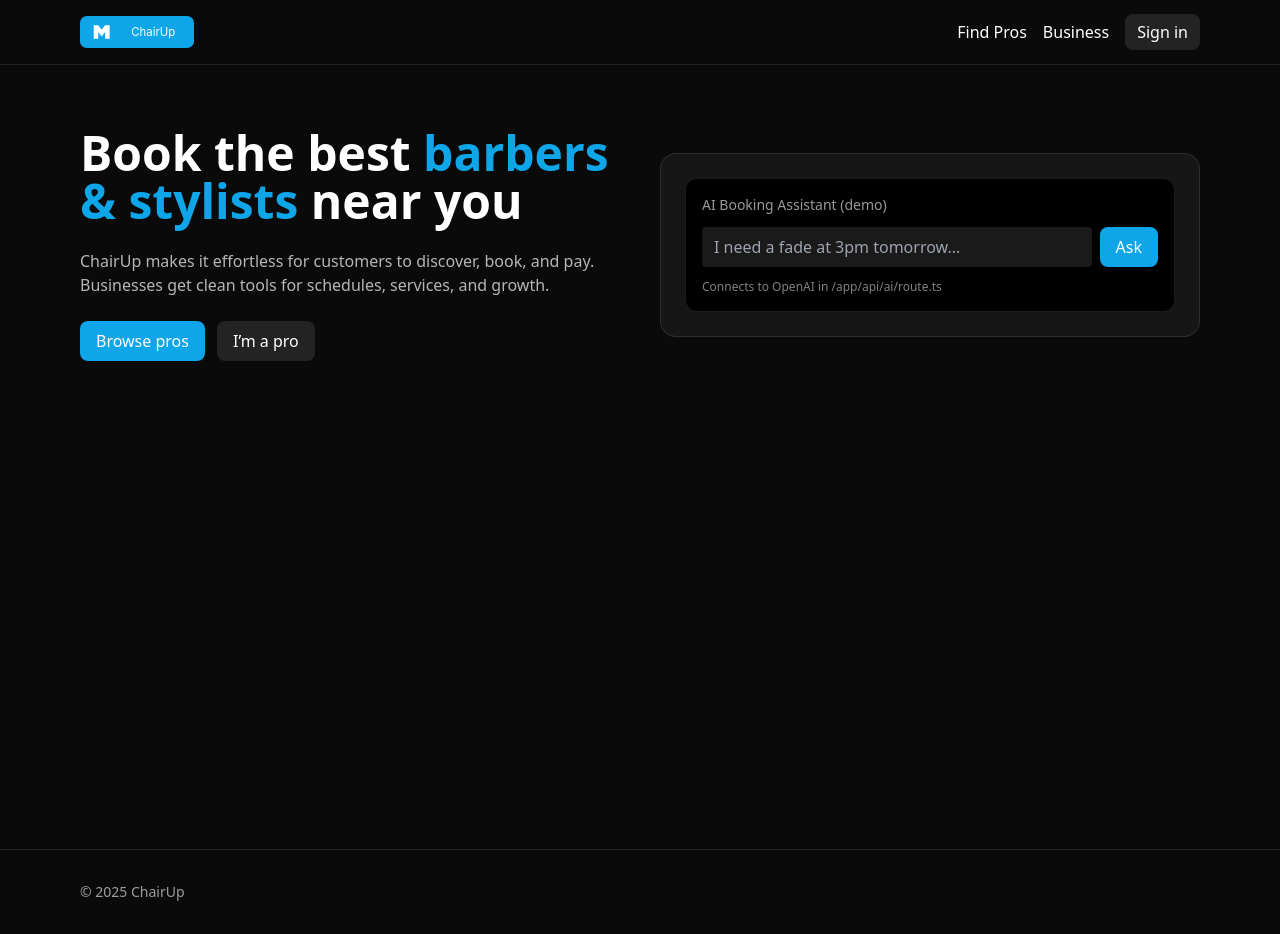
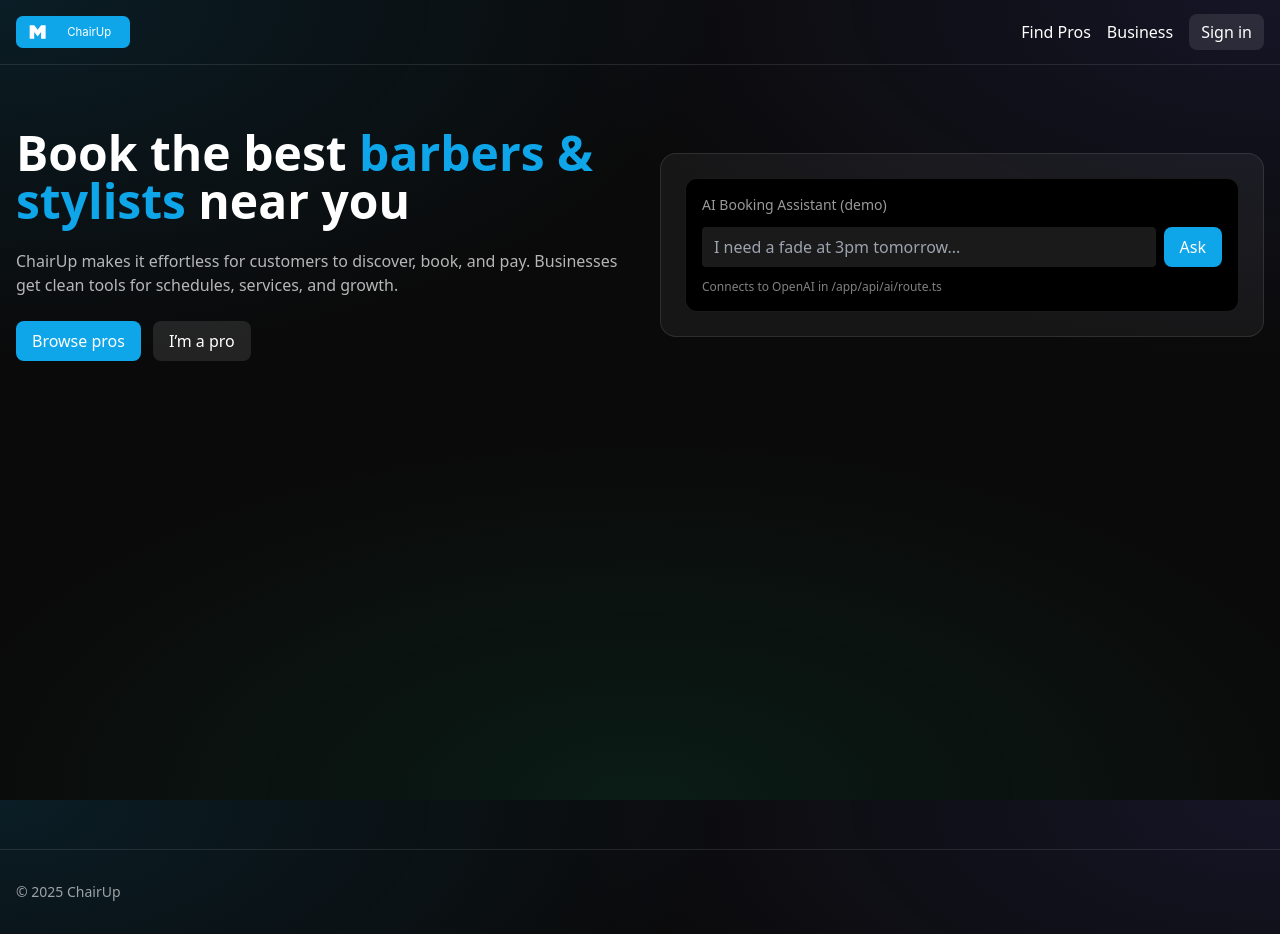
Before and after one commit to Rivanhindaia/ChairUpAi, a Next.js app in the folder ChairUp/: page / in a window 1280 px wide. Built offline with nearby package versions, Linux system fonts and the light colour scheme.

Commit message:
Update globals.css

```diff
--- a/ChairUp/app/globals.css
+++ b/ChairUp/app/globals.css
@@ -1,7 +1,42 @@
 @tailwind base;
 @tailwind components;
 @tailwind utilities;
+
 :root { color-scheme: dark; }
-body { @apply bg-neutral-950 text-white; }
-.container { @apply max-w-6xl mx-auto px-4; }
-*:focus-visible { outline: 2px solid theme('colors.brand.DEFAULT'); outline-offset: 2px; }
+
+/* Background */
+body {
+  @apply bg-neutral-950 text-white antialiased;
+  background-image:
+    radial-gradient(1200px 600px at 0% 0%, rgba(14,165,233,0.12), transparent 60%),
+    radial-gradient(1200px 600px at 100% 0%, rgba(99,102,241,0.12), transparent 60%),
+    radial-gradient(1200px 600px at 50% 100%, rgba(16,185,129,0.10), transparent 60%);
+  background-attachment: fixed;
+}
+
+.container { @apply max-w-7xl mx-auto px-4; }
+.section { @apply py-16 md:py-20; }
+
+/* Glass card */
+.glass {
+  @apply bg-white/5 backdrop-blur-md border border-white/10 rounded-2xl;
+}
+
+/* Buttons */
+.btn {
+  @apply inline-flex items-center gap-2 px-4 py-2 rounded-xl font-medium transition;
+}
+.btn-primary { @apply bg-brand hover:bg-brand-dark text-white shadow-lg shadow-brand/20; }
+.btn-ghost   { @apply bg-white/10 hover:bg-white/20 text-white; }
+.btn-light   { @apply bg-white text-neutral-900 hover:bg-neutral-100; }
+
+/* Fancy gradient text */
+.grad-text {
+  background: linear-gradient(90deg, #60a5fa, #22d3ee, #34d399);
+  -webkit-background-clip: text;
+  background-clip: text;
+  color: transparent;
+}
+
+/* Subtle divider */
+hr.divider { @apply border-t border-white/10; }
```
